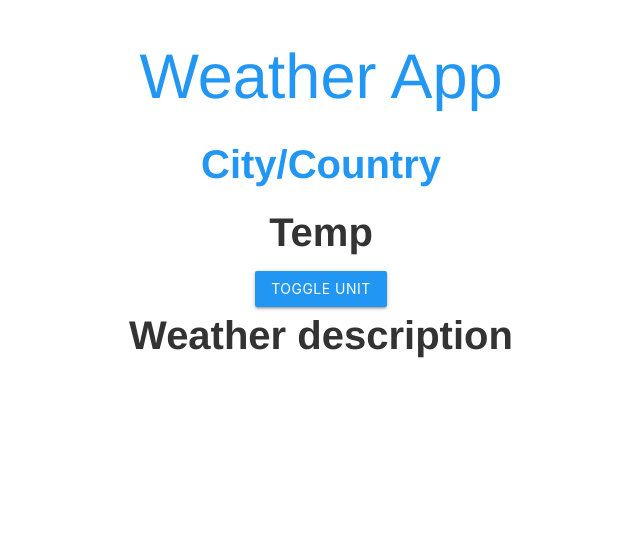
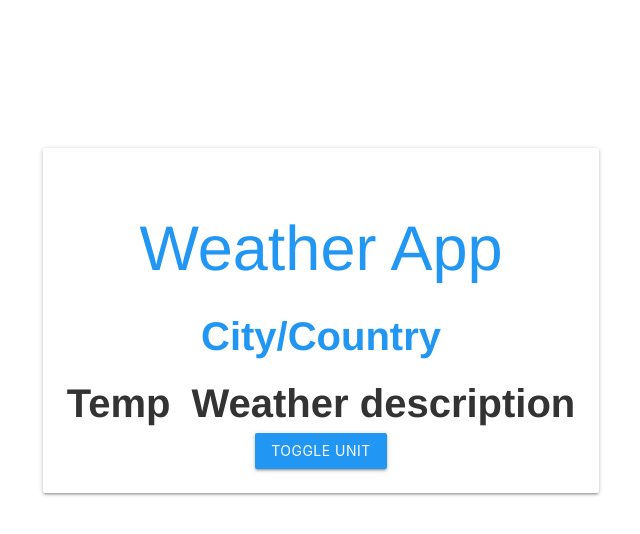
Before and after one commit to jmintb/FCC_Weather_app, a plain HTML site: page index.html in a window 1280 px wide. Shown: the whole page, without its empty margins (319-959 px from the left). Drawn offline with nearby package versions, Linux system fonts and the light colour scheme; no server answers.

Commit message:
Design improvements,

```diff
--- a/css/style.css
+++ b/css/style.css
@@ -1,8 +1,30 @@
+html,body{
+  height: 90%;
+}
+
 p{
   font-weight: 800;
   font-size: 40px;
 }
 
+.flex-container{
+  display: flex;
+  flex-flow: column;
+  align-items: center;
+  justify-content: center;
+}
+
 #temp{
   text-align: center;
+  display: inline;
 }
+
+#weather-description{
+  display: inline;
+  text-align: right;
+  margin-left: 10px;
+}
+
+  #weather-img{
+  font-size: 100px;
+}
--- a/index.html
+++ b/index.html
@@ -18,30 +18,32 @@
 </head>
 
 
-<body>
+<body class="flex-container">
 
     <!-- title -->
-    <div>
-        <h1 class="center blue-text">
-          Weather App
-        </h1>
-    </div>
+
 
     <!-- weather info container -->
-    <div class="center container">
+    <div class=" flex-container card-panel">
+      <h1 class=" blue-text">
+        Weather App
+      </h1>
         <p id="location" class="blue-text">
             City/Country
         </p>
+        <div>
         <p id="temp">
             Temp
         </p>
 
-        <button id="unit-btn" class="btn btn-primary blue wave-effects"> Toggle Unit </button>
         <p id="weather-description">
           Weather description
         </p>
+      </div>
+          <i  id="weather-img" class="wi img-style"></i>
 
-          <i  id="weather-img" class="wi"></i>
+          <button id="unit-btn" class="btn btn-primary blue wave-effects"> Toggle Unit </button>
+
 
     </div>
 
```
